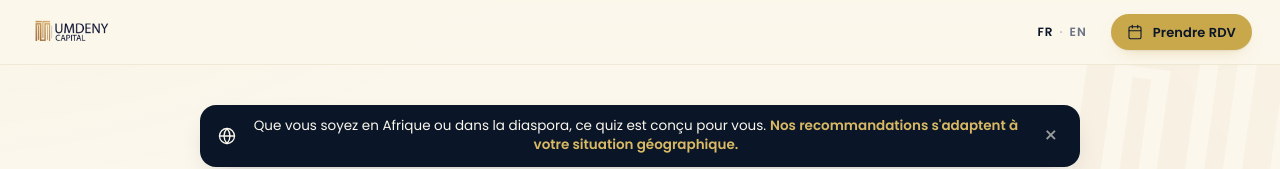
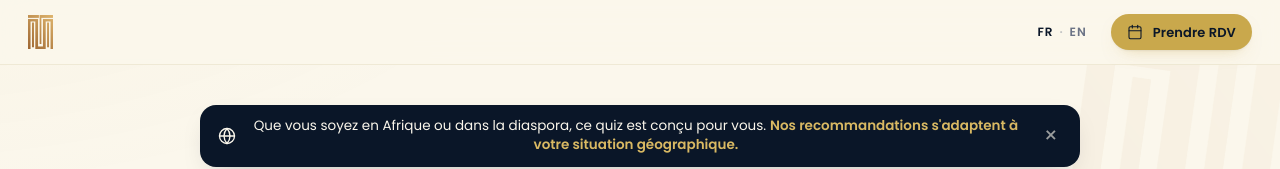
Before and after one commit to bigo21/umdeny.quiz, a Next.js app: page / in a window 1280 px wide. Shown: the top 169 px of the page. Built offline with nearby package versions, Linux system fonts and the light colour scheme.

Commit message:
chore: update logo of headers

```diff
--- a/app/components/QuizApp.tsx
+++ b/app/components/QuizApp.tsx
@@ -96,7 +96,7 @@ function Navbar({ onRestart, showRestart }: { onRestart: () => void; showRestart
     <header className="navbar">
       <div className="navbar-inner">
         <a className="navbar-brand" href="#" onClick={(e) => { e.preventDefault(); if (showRestart) onRestart(); }}>
-          <Image src="/umdeny-logo-dark.png" alt="Umdeny Capital" width={160} height={34} style={{ height: '34px', width: 'auto' }} />
+          <Image src="/umdeny-pictogram.png" alt="Umdeny Capital" width={160} height={34} style={{ height: '34px', width: 'auto' }} />
         </a>
         <div className="navbar-actions">
           <button
--- a/app/politique-de-confidentialite/page.tsx
+++ b/app/politique-de-confidentialite/page.tsx
@@ -149,7 +149,7 @@ export default function PolitiqueDeConfidentialite() {
     <div style={{ background: '#fafafa', minHeight: '100vh', fontFamily: 'Arial, sans-serif' }}>
       <header style={{ background: NAVY, padding: '20px 40px', display: 'flex', alignItems: 'center', justifyContent: 'space-between' }}>
         <Link href="/">
-          <Image src="/umdeny-logo-light.png" alt="Umdeny Capital" width={130} height={28} style={{ height: '28px', width: 'auto' }} />
+          <Image src="/umdeny-pictogram-light.png" alt="Umdeny Capital" width={130} height={28} style={{ height: '28px', width: 'auto' }} />
         </Link>
         <Link href="/" style={{ color: '#ffffff', fontSize: '13px', opacity: 0.7, textDecoration: 'none' }}>
           ← Retour au quiz
```
